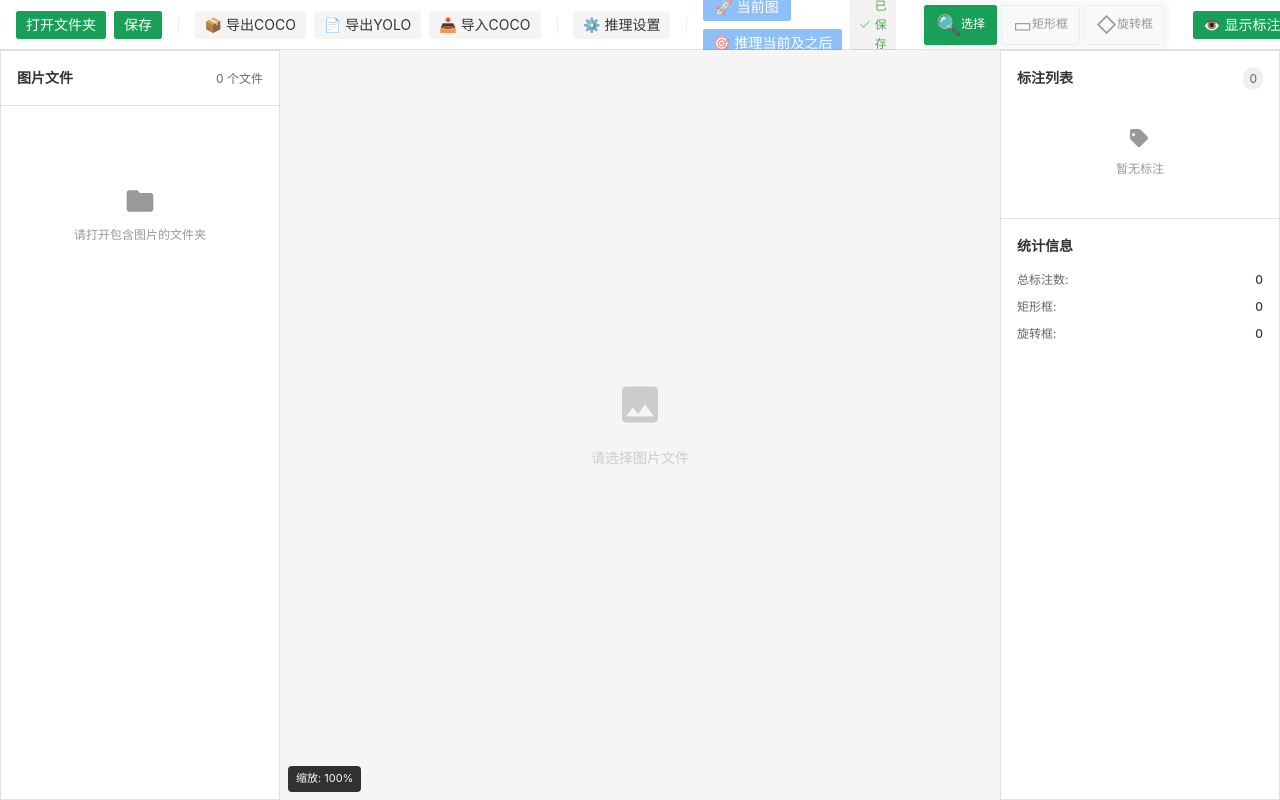
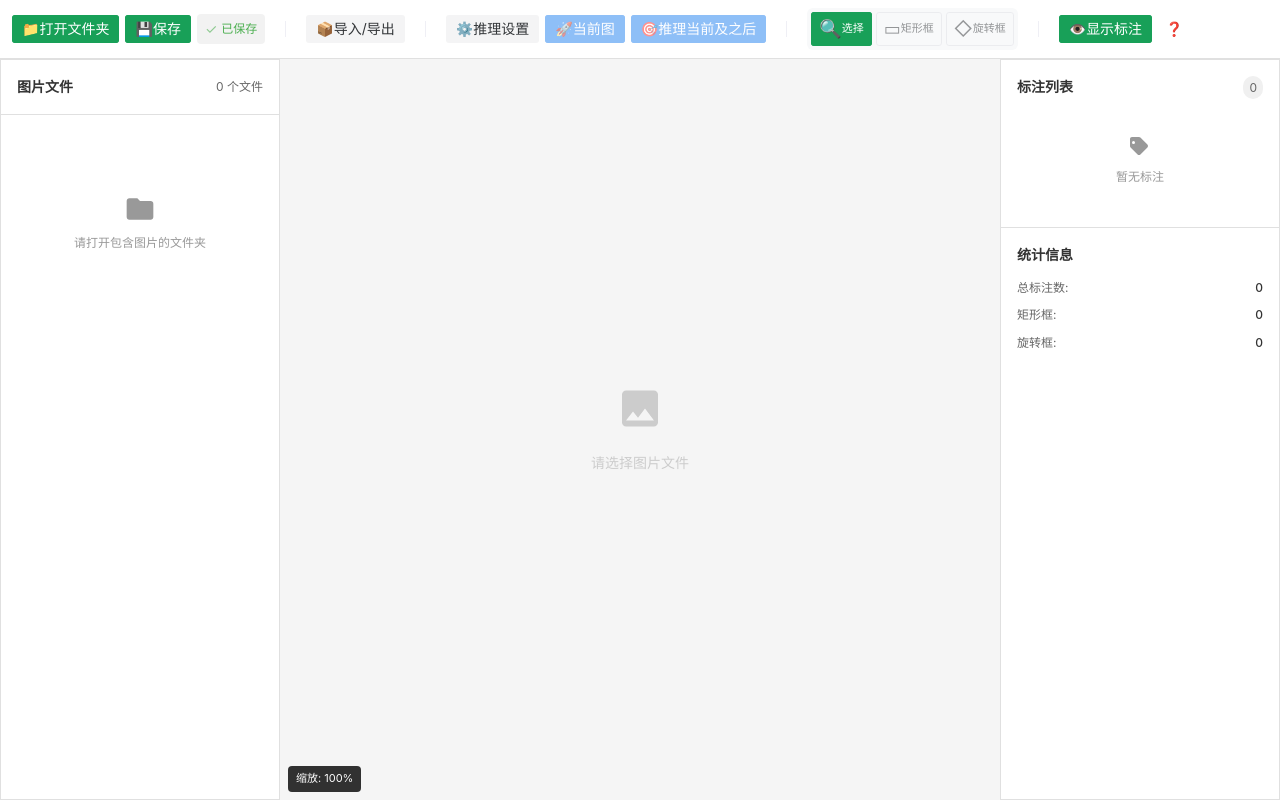
Before and after one commit to Cold-Stars/Oria, a Vue app: page / in a window 1280 px wide. Built offline with nearby package versions, Linux system fonts and the light colour scheme.

Commit message:
1.优化工具栏布局显示 2.优化推理界面显示

```diff
--- a/src/components/InferenceSettings.vue
+++ b/src/components/InferenceSettings.vue
@@ -170,35 +170,43 @@ watch(inferenceMode, () => {
             </n-form-item>
 
             <n-form-item label="置信度阈值">
+              <div style="display: flex; align-items: center; gap: 12px; width: 100%">
                 <n-slider
                   v-model:value="apiConfig.confThreshold"
                   :step="0.05"
                   :min="0.1"
                   :max="0.9"
+                  style="flex: 1; min-width: 0"
                 />
                 <n-input-number
                   v-model:value="apiConfig.confThreshold"
                   :step="0.05"
                   :min="0.1"
                   :max="0.9"
-                style="margin-left: 12px; width: 130px"
+                  :show-button="false"
+                  style="width: 120px; flex-shrink: 0"
                 />
+              </div>
             </n-form-item>
 
             <n-form-item label="IOU阈值">
+              <div style="display: flex; align-items: center; gap: 12px; width: 100%">
                 <n-slider
                   v-model:value="apiConfig.iouThreshold"
                   :step="0.05"
                   :min="0.1"
                   :max="0.9"
+                  style="flex: 1; min-width: 0"
                 />
                 <n-input-number
                   v-model:value="apiConfig.iouThreshold"
                   :step="0.05"
                   :min="0.1"
                   :max="0.9"
-                style="margin-left: 12px; width: 130px"
+                  :show-button="false"
+                  style="width: 120px; flex-shrink: 0"
                 />
+              </div>
             </n-form-item>
           </n-space>
         </div>
@@ -250,35 +258,43 @@ watch(inferenceMode, () => {
             </div>
 
             <n-form-item label="置信度阈值">
+              <div style="display: flex; align-items: center; gap: 12px; width: 100%">
                 <n-slider
                   v-model:value="onnxConfig.confThreshold"
                   :step="0.05"
                   :min="0.1"
                   :max="0.9"
+                  style="flex: 1; min-width: 0"
                 />
                 <n-input-number
                   v-model:value="onnxConfig.confThreshold"
                   :step="0.05"
                   :min="0.1"
                   :max="0.9"
-                style="margin-left: 12px; width: 100px"
+                  :show-button="false"
+                  style="width: 120px; flex-shrink: 0"
                 />
+              </div>
             </n-form-item>
 
             <n-form-item label="IOU阈值">
+              <div style="display: flex; align-items: center; gap: 12px; width: 100%">
                 <n-slider
                   v-model:value="onnxConfig.iouThreshold"
                   :step="0.05"
                   :min="0.1"
                   :max="0.9"
+                  style="flex: 1; min-width: 0"
                 />
                 <n-input-number
                   v-model:value="onnxConfig.iouThreshold"
                   :step="0.05"
                   :min="0.1"
                   :max="0.9"
-                style="margin-left: 12px; width: 100px"
+                  :show-button="false"
+                  style="width: 120px; flex-shrink: 0"
                 />
+              </div>
             </n-form-item>
 
             <n-form-item label="使用GPU加速">
--- a/src/components/ToolBar.vue
+++ b/src/components/ToolBar.vue
@@ -81,6 +81,30 @@ const formattedSaveTime = computed(() => {
   });
 });
 
+// 导入导出下拉菜单选项
+const exportOptions = [
+  {
+    label: "📦 导出COCO",
+    key: "export-coco",
+  },
+  {
+    label: "📄 导出YOLO",
+    key: "export-yolo",
+  },
+  {
+    type: "divider",
+    key: "d1",
+  },
+  {
+    label: "📥 导入COCO",
+    key: "import-coco",
+  },
+];
+
+const handleExportSelect = (key) => {
+  emit(key);
+};
+
 const switchTool = (tool) => {
   emit("switch-tool", tool);
 };
@@ -128,47 +152,17 @@ const inferenceAll = () => {
 
 <template>
   <div class="toolbar">
-    <div class="toolbar-section">
-      <n-button type="primary" @click="openFolder" size="small"> 打开文件夹 </n-button>
-
-      <n-button type="success" @click="save" size="small" :disabled="saveStatus === 'saving'">
-        {{ saveStatus === "saving" ? "保存中..." : "保存" }}
+    <!-- 主要操作区 -->
+    <div class="toolbar-section primary-actions">
+      <n-button type="primary" @click="openFolder" size="small" class="btn-responsive">
+        <span class="btn-icon">📁</span>
+        <span class="btn-text">打开文件夹</span>
       </n-button>
 
-      <n-divider vertical />
-
-      <n-button @click="exportCoco" size="small" secondary> 📦 导出COCO </n-button>
-
-      <n-button @click="exportYolo" size="small" secondary> 📄 导出YOLO </n-button>
-
-      <n-button @click="importCoco" size="small" secondary> 📥 导入COCO </n-button>
-
-      <n-divider vertical />
-
-      <n-button @click="showInferenceSettings" size="small" secondary> ⚙️ 推理设置 </n-button>
-
-      <n-divider vertical />
-
-      <n-space :size="8">
-        <n-button
-          type="info"
-          @click="inferenceOne"
-          :disabled="!hasImage || !inferenceConfigured"
-          size="small"
-          style="min-width: 88px"
-        >
-          🚀 当前图
-        </n-button>
-        <n-button
-          type="info"
-          @click="inferenceAll"
-          :disabled="!hasImage || !inferenceConfigured"
-          size="small"
-          style="min-width: 130px"
-        >
-          🎯 推理当前及之后
-        </n-button>
-      </n-space>
+      <n-button type="success" @click="save" size="small" :disabled="saveStatus === 'saving'" class="btn-responsive">
+        <span class="btn-icon">💾</span>
+        <span class="btn-text">{{ saveStatus === "saving" ? "保存中..." : "保存" }}</span>
+      </n-button>
 
       <!-- 保存状态指示器 -->
       <div class="save-status" :style="{ color: saveStatusInfo.color }">
@@ -180,6 +174,52 @@ const inferenceAll = () => {
       </div>
     </div>
 
+    <n-divider vertical class="divider-responsive" />
+
+    <!-- 导入导出区 -->
+    <div class="toolbar-section export-actions">
+      <n-dropdown trigger="hover" :options="exportOptions" @select="handleExportSelect">
+        <n-button size="small" secondary class="btn-responsive">
+          <span class="btn-icon">📦</span>
+          <span class="btn-text">导入/导出</span>
+        </n-button>
+      </n-dropdown>
+    </div>
+
+    <n-divider vertical class="divider-responsive" />
+
+    <!-- 推理区 -->
+    <div class="toolbar-section inference-actions">
+      <n-button @click="showInferenceSettings" size="small" secondary class="btn-responsive">
+        <span class="btn-icon">⚙️</span>
+        <span class="btn-text">推理设置</span>
+      </n-button>
+
+      <n-button
+        type="info"
+        @click="inferenceOne"
+        :disabled="!hasImage || !inferenceConfigured"
+        size="small"
+        class="btn-responsive"
+      >
+        <span class="btn-icon">🚀</span>
+        <span class="btn-text">当前图</span>
+      </n-button>
+      <n-button
+        type="info"
+        @click="inferenceAll"
+        :disabled="!hasImage || !inferenceConfigured"
+        size="small"
+        class="btn-responsive btn-inference-all"
+      >
+        <span class="btn-icon">🎯</span>
+        <span class="btn-text">推理当前及之后</span>
+      </n-button>
+    </div>
+
+    <n-divider vertical class="divider-responsive" />
+
+    <!-- 工具区 -->
     <div class="toolbar-section tools">
       <div class="tool-group">
         <n-button
@@ -197,18 +237,21 @@ const inferenceAll = () => {
       </div>
     </div>
 
-    <div class="toolbar-section">
+    <n-divider vertical class="divider-responsive" />
+
+    <!-- 右侧操作区 -->
+    <div class="toolbar-section right-actions">
       <n-button
         :type="showAnnotations ? 'primary' : 'default'"
         size="small"
         @click="toggleAnnotations"
-        class="tooltip"
-        :data-tooltip="showAnnotations ? '隐藏标注' : '显示标注'"
+        class="btn-responsive"
       >
-        {{ showAnnotations ? "👁️ 显示标注" : "🚫 隐藏标注" }}
+        <span class="btn-icon">{{ showAnnotations ? "👁️" : "🚫" }}</span>
+        <span class="btn-text">{{ showAnnotations ? "显示标注" : "隐藏标注" }}</span>
       </n-button>
 
-      <n-button text size="small" @click="showHelp" class="tooltip" data-tooltip="快捷键帮助 (F1)">
+      <n-button text size="small" @click="showHelp" class="btn-help">
         ❓
       </n-button>
     </div>
@@ -217,21 +260,45 @@ const inferenceAll = () => {
 
 <style scoped>
 .toolbar {
-  height: 50px;
+  min-height: 50px;
   background-color: #ffffff !important;
   border-bottom: 1px solid #e0e0e0 !important;
   display: flex;
   align-items: center;
-  padding: 0 16px;
-  gap: 24px;
+  padding: 8px 12px;
+  gap: 12px;
+  flex-wrap: wrap;
+  overflow-x: auto;
 }
 
 .toolbar-section {
   display: flex;
   align-items: center;
-  gap: 8px;
+  gap: 6px;
+  flex-shrink: 0;
 }
 
+/* 响应式按钮 */
+.btn-responsive {
+  display: flex;
+  align-items: center;
+  gap: 4px;
+  white-space: nowrap;
+}
+
+.btn-icon {
+  flex-shrink: 0;
+}
+
+.btn-text {
+  flex-shrink: 0;
+}
+
+.btn-help {
+  min-width: 32px;
+}
+
+/* 保存状态 */
 .save-status {
   display: flex;
   align-items: center;
@@ -241,6 +308,7 @@ const inferenceAll = () => {
   border-radius: 4px;
   background-color: rgba(0, 0, 0, 0.05);
   transition: all 0.3s ease;
+  white-space: nowrap;
 }
 
 .save-icon {
@@ -267,9 +335,9 @@ const inferenceAll = () => {
   }
 }
 
+/* 工具区 */
 .tools {
-  flex: 1;
-  justify-content: center;
+  flex: 0 1 auto;
 }
 
 .tool-group {
@@ -286,22 +354,101 @@ const inferenceAll = () => {
   align-items: center;
   justify-content: center;
   gap: 4px;
-  min-width: 70px;
+  min-width: 60px;
   height: auto;
-  padding: 8px 12px;
+  padding: 6px 8px;
   white-space: nowrap;
 }
 
 .tool-icon {
-  font-size: 20px;
+  font-size: 18px;
   line-height: 1.2;
   display: block;
 }
 
 .tool-label {
-  font-size: 12px;
+  font-size: 11px;
   line-height: 1.2;
   display: block;
   white-space: nowrap;
 }
+
+/* 响应式设计 - 小屏幕 */
+@media (max-width: 1200px) {
+  .toolbar {
+    gap: 8px;
+    padding: 8px;
+  }
+
+  .toolbar-section {
+    gap: 4px;
+  }
+
+  .btn-inference-all .btn-text {
+    display: none;
+  }
+
+  .btn-inference-all .btn-icon::after {
+    content: "推理";
+    font-size: 12px;
+    margin-left: 4px;
+  }
+
+  .save-time {
+    display: none;
+  }
+}
+
+@media (max-width: 900px) {
+  .divider-responsive {
+    display: none;
+  }
+
+  .btn-text {
+    display: none;
+  }
+
+  .btn-responsive {
+    min-width: 32px;
+    justify-content: center;
+  }
+
+  .save-text {
+    display: none;
+  }
+
+  .tool-btn {
+    min-width: 50px;
+    padding: 4px 6px;
+  }
+
+  .tool-icon {
+    font-size: 16px;
+  }
+
+  .tool-label {
+    font-size: 10px;
+  }
+}
+
+@media (max-width: 600px) {
+  .toolbar {
+    padding: 6px;
+    gap: 6px;
+  }
+
+  .export-actions,
+  .inference-actions {
+    order: 10;
+  }
+
+  .tool-label {
+    display: none;
+  }
+
+  .tool-btn {
+    min-width: 40px;
+    padding: 4px;
+  }
+}
 </style>
```
Lines whose indentation alone changed are shown as unchanged.
